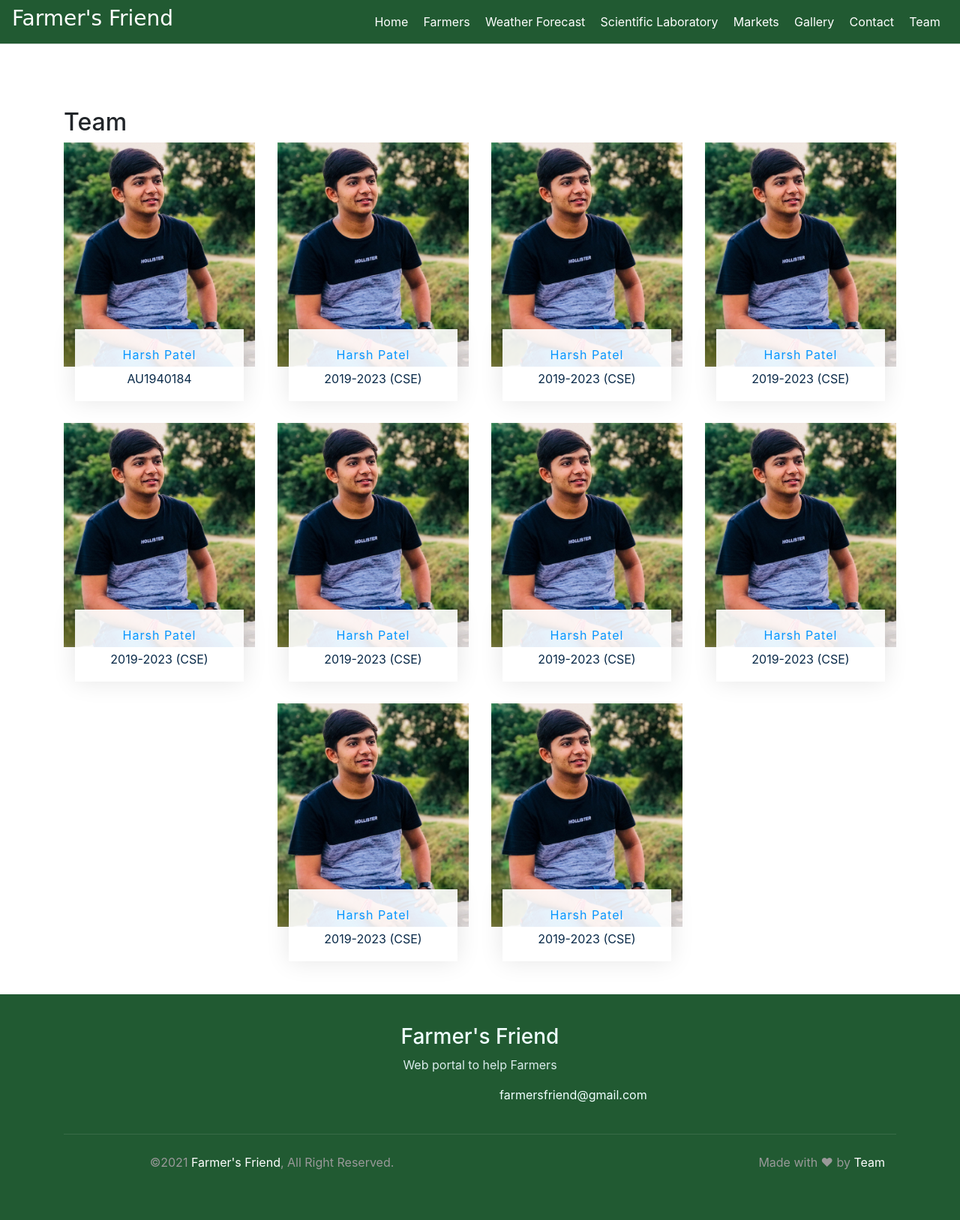
After one commit to UditKapadia/farmers-friend-cgs, a Django app: page /team/ in a window 1280 px wide. The commit adds this page. Shown: the whole page at 75% size. Run offline with Django 3.2, Linux system fonts and the light colour scheme; some libraries are stand-ins or nearby versions.

Commit message:
team added

```diff
--- a/farmersfriend/user_sys/static/user_sys/css/base.css
+++ b/farmersfriend/user_sys/static/user_sys/css/base.css
@@ -373,3 +373,89 @@ About US CSS
     font-size: 20px;
     margin: 0;
 }
+
+
+/*******************************/
+
+
+/*********** Team CSS **********/
+
+
+/*******************************/
+
+.team {
+    position: relative;
+    width: 100%;
+    padding: 45px 0 15px 0;
+}
+
+.team .team-item {
+    position: relative;
+    margin-bottom: 75px;
+}
+
+.team .team-img {
+    position: relative;
+}
+
+.team .team-img img {
+    width: 100%;
+}
+
+.team .team-text {
+    position: absolute;
+    width: calc(100% - 30px);
+    height: 96px;
+    bottom: -46px;
+    left: 15px;
+    padding: 25px 15px;
+    text-align: center;
+    background: rgba(256, 256, 256, .9);
+    box-shadow: 0 0 30px rgba(0, 0, 0, .1);
+    transition: .3s;
+    overflow: hidden;
+}
+
+.team .team-text h2 {
+    color: #0796fe;
+    font-size: 16px;
+    font-weight: 400;
+    letter-spacing: 1px;
+    margin-bottom: 10px;
+}
+
+.team .team-text p {
+    margin-bottom: 20px;
+    color: #092a49;
+}
+
+.team .team-social {
+    position: relative;
+    font-size: 0;
+}
+
+.team .team-social a {
+    display: inline-block;
+    width: 35px;
+    height: 35px;
+    margin: 0 3px;
+    padding: 5px 0;
+    text-align: center;
+    font-size: 14px;
+    color: #092a49;
+    border: 2px solid #092a49;
+    transition: .3s;
+}
+
+.team .team-social a:hover {
+    color: #0796fe;
+    border-color: #0796fe;
+}
+
+.team .team-item:hover .team-text {
+    height: 250px;
+}
+
+.team .section-header {
+    margin-top: 40px;
+}
--- a/farmersfriend/user_sys/templates/user_sys/base.html
+++ b/farmersfriend/user_sys/templates/user_sys/base.html
@@ -93,7 +93,7 @@
                     <a class="nav-link a" href="#">Contact</a>
                 </li>
                 <li class="nav-item">
-                    <a class="nav-link a" href="#">Team</a>
+                    <a class="nav-link a" href="{% url 'team' %}">Team</a>
                 </li>
 
             </ul>
--- /dev/null
+++ b/farmersfriend/user_sys/templates/user_sys/team.html
@@ -0,0 +1,199 @@
+{% extends 'user_sys/base.html' %} {% load static %} {% block title %}Weather Forecast{% endblock title %} {% block head %}
+<link rel="stylesheet" href="{% static 'user_sys/css/base.css' %}"> {% endblock head %} {% block body %}
+
+<div class="team">
+    <div class="container">
+        <div class="section-header">
+            <h2>Team</h2>
+        </div>
+        <div class="row">
+            <div class="col-lg-3 col-md-6">
+                <div class="team-item">
+                    <div class="team-img">
+                        <img src="{% static 'user_sys/images/profile-1.jpg' %}" alt="Team Image">
+                    </div>
+                    <div class="team-text">
+                        <h2>Harsh Patel</h2>
+                        <p>AU1940184</p>
+                        <p>B.tech CSE</p>
+                        <div class="team-social">
+                            <a href=""><i class="fab fa-twitter"></i></a>
+                            <a href=""><i class="fab fa-facebook-f"></i></a>
+                            <a href=""><i class="fab fa-linkedin-in"></i></a>
+                            <a href=""><i class="fab fa-instagram"></i></a>
+                        </div>
+                    </div>
+                </div>
+            </div>
+            <div class="col-lg-3 col-md-6">
+                <div class="team-item">
+                    <div class="team-img">
+                        <img src="{% static 'user_sys/images/profile-1.jpg' %}" alt="Team Image">
+                    </div>
+                    <div class="team-text">
+                        <h2>Harsh Patel</h2>
+                        <p>2019-2023 (CSE)</p>
+                        <p>Software Engineer At Holla</p>
+                        <div class="team-social">
+                            <a href=""><i class="fab fa-twitter"></i></a>
+                            <a href=""><i class="fab fa-facebook-f"></i></a>
+                            <a href=""><i class="fab fa-linkedin-in"></i></a>
+                            <a href=""><i class="fab fa-instagram"></i></a>
+                        </div>
+                    </div>
+                </div>
+            </div>
+            <div class="col-lg-3 col-md-6">
+                <div class="team-item">
+                    <div class="team-img">
+                        <img src="{% static 'user_sys/images/profile-1.jpg' %}" alt="Team Image">
+                    </div>
+                    <div class="team-text">
+                        <h2>Harsh Patel</h2>
+                        <p>2019-2023 (CSE)</p>
+                        <p>Software Engineer At Holla</p>
+                        <div class="team-social">
+                            <a href=""><i class="fab fa-twitter"></i></a>
+                            <a href=""><i class="fab fa-facebook-f"></i></a>
+                            <a href=""><i class="fab fa-linkedin-in"></i></a>
+                            <a href=""><i class="fab fa-instagram"></i></a>
+                        </div>
+                    </div>
+                </div>
+            </div>
+            <div class="col-lg-3 col-md-6">
+                <div class="team-item">
+                    <div class="team-img">
+                        <img src="{% static 'user_sys/images/profile-1.jpg' %}" alt="Team Image">
+                    </div>
+                    <div class="team-text">
+                        <h2>Harsh Patel</h2>
+                        <p>2019-2023 (CSE)</p>
+                        <p>Software Engineer At Holla</p>
+                        <div class="team-social">
+                            <a href=""><i class="fab fa-twitter"></i></a>
+                            <a href=""><i class="fab fa-facebook-f"></i></a>
+                            <a href=""><i class="fab fa-linkedin-in"></i></a>
+                            <a href=""><i class="fab fa-instagram"></i></a>
+                        </div>
+                    </div>
+                </div>
+            </div>
+            <div class="col-lg-3 col-md-6">
+                <div class="team-item">
+                    <div class="team-img">
+                        <img src="{% static 'user_sys/images/profile-1.jpg' %}" alt="Team Image">
+                    </div>
+                    <div class="team-text">
+                        <h2>Harsh Patel</h2>
+                        <p>2019-2023 (CSE)</p>
+                        <p>Software Engineer At Holla</p>
+                        <div class="team-social">
+                            <a href=""><i class="fab fa-twitter"></i></a>
+                            <a href=""><i class="fab fa-facebook-f"></i></a>
+                            <a href=""><i class="fab fa-linkedin-in"></i></a>
+                            <a href=""><i class="fab fa-instagram"></i></a>
+                        </div>
+                    </div>
+                </div>
+            </div>
+            <div class="col-lg-3 col-md-6">
+                <div class="team-item">
+                    <div class="team-img">
+                        <img src="{% static 'user_sys/images/profile-1.jpg' %}" alt="Team Image">
+                    </div>
+                    <div class="team-text">
+                        <h2>Harsh Patel</h2>
+                        <p>2019-2023 (CSE)</p>
+                        <p>Software Engineer At Holla</p>
+                        <div class="team-social">
+                            <a href=""><i class="fab fa-twitter"></i></a>
+                            <a href=""><i class="fab fa-facebook-f"></i></a>
+                            <a href=""><i class="fab fa-linkedin-in"></i></a>
+                            <a href=""><i class="fab fa-instagram"></i></a>
+                        </div>
+                    </div>
+                </div>
+            </div>
+            <div class="col-lg-3 col-md-6">
+                <div class="team-item">
+                    <div class="team-img">
+                        <img src="{% static 'user_sys/images/profile-1.jpg' %}" alt="Team Image">
+                    </div>
+                    <div class="team-text">
+                        <h2>Harsh Patel</h2>
+                        <p>2019-2023 (CSE)</p>
+                        <p>Software Engineer At Holla</p>
+                        <div class="team-social">
+                            <a href=""><i class="fab fa-twitter"></i></a>
+                            <a href=""><i class="fab fa-facebook-f"></i></a>
+                            <a href=""><i class="fab fa-linkedin-in"></i></a>
+                            <a href=""><i class="fab fa-instagram"></i></a>
+                        </div>
+                    </div>
+                </div>
+            </div>
+            <div class="col-lg-3 col-md-6">
+                <div class="team-item">
+                    <div class="team-img">
+                        <img src="{% static 'user_sys/images/profile-1.jpg' %}" alt="Team Image">
+                    </div>
+                    <div class="team-text">
+                        <h2>Harsh Patel</h2>
+                        <p>2019-2023 (CSE)</p>
+                        <p>Software Engineer At Holla</p>
+                        <div class="team-social">
+                            <a href=""><i class="fab fa-twitter"></i></a>
+                            <a href=""><i class="fab fa-facebook-f"></i></a>
+                            <a href=""><i class="fab fa-linkedin-in"></i></a>
+                            <a href=""><i class="fab fa-instagram"></i></a>
+                        </div>
+                    </div>
+                </div>
+            </div>
+            <div class="col-lg-3 col-md-6"></div>
+            <div class="col-lg-3 col-md-6">
+                <div class="team-item">
+                    <div class="team-img">
+                        <img src="{% static 'user_sys/images/profile-1.jpg' %}" alt="Team Image">
+                    </div>
+                    <div class="team-text">
+                        <h2>Harsh Patel</h2>
+                        <p>2019-2023 (CSE)</p>
+                        <p>Software Engineer At Holla</p>
+                        <div class="team-social">
+                            <a href=""><i class="fab fa-twitter"></i></a>
+                            <a href=""><i class="fab fa-facebook-f"></i></a>
+                            <a href=""><i class="fab fa-linkedin-in"></i></a>
+                            <a href=""><i class="fab fa-instagram"></i></a>
+                        </div>
+                    </div>
+                </div>
+            </div>
+
+            <div class="col-lg-3 col-md-6">
+                <div class="team-item">
+                    <div class="team-img">
+                        <img src="{% static 'user_sys/images/profile-1.jpg' %}" alt="Team Image">
+                    </div>
+                    <div class="team-text">
+                        <h2>Harsh Patel</h2>
+                        <p>2019-2023 (CSE)</p>
+                        <p>Software Engineer At Holla</p>
+                        <div class="team-social">
+                            <a href=""><i class="fab fa-twitter"></i></a>
+                            <a href=""><i class="fab fa-facebook-f"></i></a>
+                            <a href=""><i class="fab fa-linkedin-in"></i></a>
+                            <a href=""><i class="fab fa-instagram"></i></a>
+                        </div>
+                    </div>
+                </div>
+            </div>
+
+
+        </div>
+    </div>
+</div>
+<!-- Team End -->
+
+{% endblock body %}
--- a/farmersfriend/user_sys/urls.py
+++ b/farmersfriend/user_sys/urls.py
@@ -16,6 +16,7 @@ urlpatterns = [
     path('queryform/', views.queryform, name='queryform'),
     path('videobar/', views.videobar, name='videobar'),
     path('product/', views.product, name='product'),
+    path('team/', views.team, name='team'),
 
 
 ]
--- a/farmersfriend/user_sys/views.py
+++ b/farmersfriend/user_sys/views.py
@@ -84,3 +84,7 @@ def videobar(request):
 def product(request):
     context = {}
     return render(request, "user_sys/product.html", context)
+
+def team(request):
+    context = {}
+    return render(request, "user_sys/team.html", context)
```
Also changed, not shown: farmersfriend/user_sys/templates/user_sys/farm_ed.html (+10 -7 lines), farmersfriend/user_sys/static/user_sys/images/profile-1.jpg (added), farmersfriend/user_sys/static/user_sys/images/profile-2.jpeg (added), farmersfriend/user_sys/static/user_sys/images/profile-3.jpeg (added).
